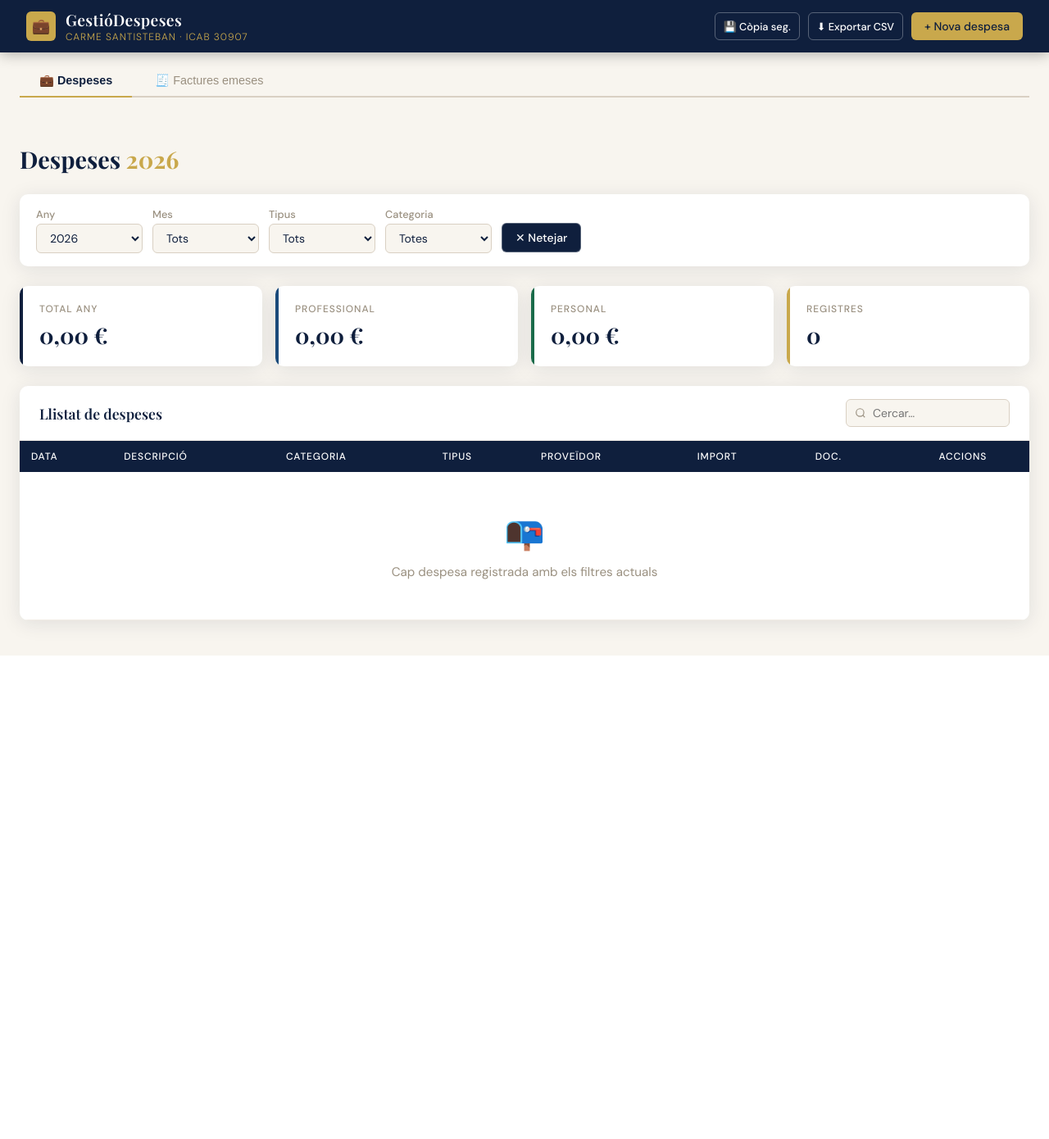
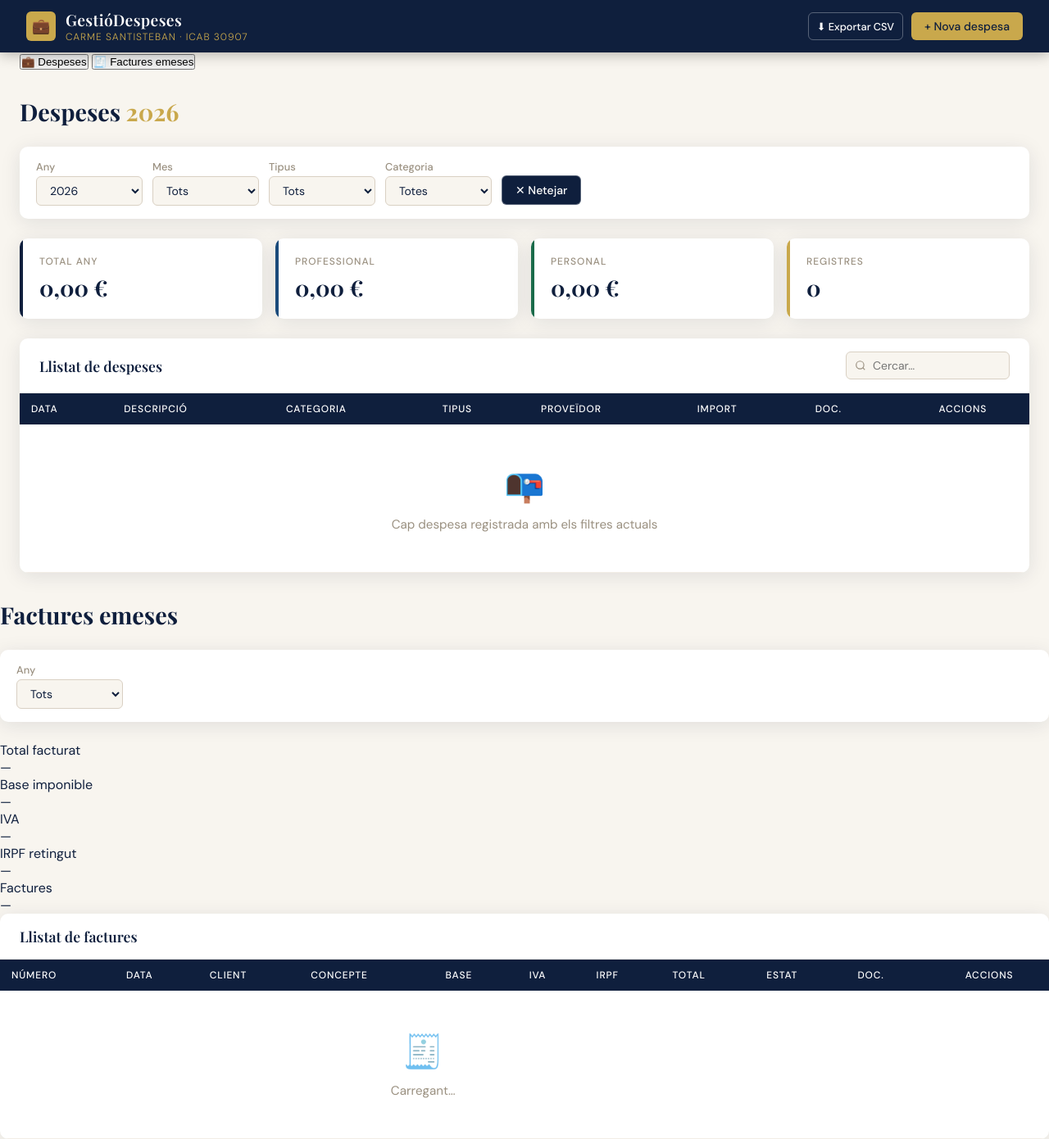
Before and after one commit to carme-santisteban/gestio-despeses-, a Flask app: page / in a window 1280 px wide. Shown: the whole page at 82% size. Before the commit the page ends 800 px from the top, so only its background shows below. Run offline with Flask 3, Linux system fonts and the light colour scheme; data that the repository does not hold is empty.

Commit message:
factures: estat i document adjunt

```diff
--- a/app.py
+++ b/app.py
@@ -287,6 +287,9 @@ class Factura(db.Model):
     iva_pct       = db.Column(db.Numeric(5, 2), default=21)
     irpf_pct      = db.Column(db.Numeric(5, 2), default=0)
     notes         = db.Column(db.Text)
+    estat         = db.Column(db.String(20), default='pendent')  # pendent / pagada / proforma
+    document_url  = db.Column(db.String(500))
+    document_nom  = db.Column(db.String(200))
     creat_el      = db.Column(db.DateTime, default=datetime.utcnow)
 
     @property
@@ -317,6 +320,9 @@ class Factura(db.Model):
             'irpf':          round(self.irpf, 2),
             'total':         round(self.total, 2),
             'notes':         self.notes or '',
+            'estat':         self.estat or 'pendent',
+            'document_url':  self.document_url or '',
+            'document_nom':  self.document_nom or '',
         }
 
 def generar_numero_factura(data):
@@ -338,7 +344,17 @@ def get_factures():
 
 @app.route('/api/factures', methods=['POST'])
 def create_factura():
-    data = request.json
+    fitxer = request.files.get('document')
+    data = request.form if fitxer else request.json or request.form
+    document_url = None
+    document_nom = None
+    if fitxer and fitxer.filename:
+        try:
+            result = cloudinary.uploader.upload(fitxer, resource_type='raw', folder='gestiodespeses/factures')
+            document_url = result.get('secure_url')
+            document_nom = fitxer.filename
+        except Exception as e:
+            pass
     try:
         data_factura = datetime.strptime(data['data'], '%Y-%m-%d').date()
         factura = Factura(
@@ -352,6 +368,9 @@ def create_factura():
             iva_pct       = float(data.get('iva_pct', 21)),
             irpf_pct      = float(data.get('irpf_pct', 0)),
             notes         = data.get('notes', ''),
+            estat         = data.get('estat', 'pendent'),
+            document_url  = document_url,
+            document_nom  = document_nom,
         )
         db.session.add(factura)
         db.session.commit()
@@ -363,7 +382,15 @@ def create_factura():
 @app.route('/api/factures/<int:id>', methods=['PUT'])
 def update_factura(id):
     factura = Factura.query.get_or_404(id)
-    data = request.json
+    fitxer = request.files.get('document')
+    data = request.form
+    if fitxer and fitxer.filename:
+        try:
+            result = cloudinary.uploader.upload(fitxer, resource_type='raw', folder='gestiodespeses/factures')
+            factura.document_url = result.get('secure_url')
+            factura.document_nom = fitxer.filename
+        except:
+            pass
     try:
         factura.data          = datetime.strptime(data['data'], '%Y-%m-%d').date()
         factura.client_nom    = data['client_nom']
@@ -374,6 +401,7 @@ def update_factura(id):
         factura.iva_pct       = float(data.get('iva_pct', 21))
         factura.irpf_pct      = float(data.get('irpf_pct', 0))
         factura.notes         = data.get('notes', '')
+        factura.estat         = data.get('estat', factura.estat)
         db.session.commit()
         return jsonify(factura.to_dict())
     except Exception as e:
@@ -395,10 +423,5 @@ def get_anys_factures():
     return jsonify([int(r.any) for r in anys])
 
 
-@app.route('/api/backup')
-def backup():
-    from datetime import datetime
-    return jsonify({'ok': True, 'data': datetime.now().strftime('%Y%m%d-%H%M')})
-
 if __name__ == '__main__':
     app.run(debug=True, port=5001)
--- a/templates/index.html
+++ b/templates/index.html
@@ -462,7 +462,6 @@
     </div>
   </div>
   <div class="header-actions">
-    <button class="btn btn-outline btn-sm" onclick="ferBackup()">💾 Còpia seg.</button>
     <button class="btn btn-outline btn-sm" id="btnExportCSV" onclick="exportarCSV()">⬇ Exportar CSV</button>
     <button class="btn btn-primary" id="btnNou" onclick="obrirModal()">+ Nova despesa</button>
   </div>
@@ -475,9 +474,9 @@
 <div class="container">
 
   <!-- Pestanyes -->
-  <div style="display:flex;gap:4px;padding:1rem 0 0;border-bottom:2px solid #d9d0c3;margin-bottom:1.5rem">
-    <button id="tabDespeses" onclick="canviarTab('despeses')" style="padding:10px 24px;border-radius:8px 8px 0 0;font-size:.9rem;font-weight:600;cursor:pointer;border:none;background:transparent;color:#0f1f3d;border-bottom:2px solid #c9a84c;margin-bottom:-2px">💼 Despeses</button>
-    <button id="tabFactures" onclick="canviarTab('factures')" style="padding:10px 24px;border-radius:8px 8px 0 0;font-size:.9rem;font-weight:500;cursor:pointer;border:none;background:transparent;color:#9a9080;border-bottom:2px solid transparent;margin-bottom:-2px">🧾 Factures emeses</button>
+  <div class="nav-tabs">
+    <button class="nav-tab actiu" id="tabDespeses" onclick="canviarTab('despeses')">💼 Despeses</button>
+    <button class="nav-tab" id="tabFactures" onclick="canviarTab('factures')">🧾 Factures emeses</button>
   </div>
 
   <!-- SECCIÓ DESPESES -->
@@ -564,7 +563,7 @@
   </div><!-- fi seccioDespeses -->
 
   <!-- SECCIÓ FACTURES -->
-  <div class="seccio" id="seccioFactures" style="display:none">
+  <div class="seccio" id="seccioFactures">
     <div class="page-header">
       <div class="page-title">Factures emeses <span id="anyFacturesActual"></span></div>
     </div>
@@ -578,12 +577,12 @@
       </div>
     </div>
 
-    <div style="background:white;border-radius:10px;padding:1.25rem 1.5rem;margin-bottom:1.5rem;box-shadow:0 4px 24px rgba(15,31,61,.10);display:grid;grid-template-columns:repeat(auto-fit,minmax(150px,1fr));gap:1.5rem">
-      <div style="display:flex;flex-direction:column;gap:4px"><div style="font-size:.72rem;text-transform:uppercase;letter-spacing:.08em;color:#9a9080;font-weight:500">Total facturat</div><div style="font-family:'Playfair Display',serif;font-size:1.4rem;font-weight:700;color:#0f1f3d" id="factTotal">—</div></div>
-      <div style="display:flex;flex-direction:column;gap:4px"><div style="font-size:.72rem;text-transform:uppercase;letter-spacing:.08em;color:#9a9080;font-weight:500">Base imponible</div><div style="font-family:'Playfair Display',serif;font-size:1.4rem;font-weight:700;color:#0f1f3d" id="factBase">—</div></div>
-      <div style="display:flex;flex-direction:column;gap:4px"><div style="font-size:.72rem;text-transform:uppercase;letter-spacing:.08em;color:#9a9080;font-weight:500">IVA</div><div style="font-family:'Playfair Display',serif;font-size:1.4rem;font-weight:700;color:#0f1f3d" id="factIva">—</div></div>
-      <div style="display:flex;flex-direction:column;gap:4px"><div style="font-size:.72rem;text-transform:uppercase;letter-spacing:.08em;color:#9a9080;font-weight:500">IRPF retingut</div><div style="font-family:'Playfair Display',serif;font-size:1.4rem;font-weight:700;color:#0f1f3d" id="factIrpf">—</div></div>
-      <div style="display:flex;flex-direction:column;gap:4px"><div style="font-size:.72rem;text-transform:uppercase;letter-spacing:.08em;color:#9a9080;font-weight:500">Factures</div><div style="font-family:'Playfair Display',serif;font-size:1.4rem;font-weight:700;color:#0f1f3d" id="factCount">—</div></div>
+    <div class="fact-resum">
+      <div class="fact-resum-item"><div class="fact-resum-label">Total facturat</div><div class="fact-resum-val" id="factTotal">—</div></div>
+      <div class="fact-resum-item"><div class="fact-resum-label">Base imponible</div><div class="fact-resum-val" id="factBase">—</div></div>
+      <div class="fact-resum-item"><div class="fact-resum-label">IVA</div><div class="fact-resum-val" id="factIva">—</div></div>
+      <div class="fact-resum-item"><div class="fact-resum-label">IRPF retingut</div><div class="fact-resum-val" id="factIrpf">—</div></div>
+      <div class="fact-resum-item"><div class="fact-resum-label">Factures</div><div class="fact-resum-val" id="factCount">—</div></div>
     </div>
 
     <div class="taula-wrapper">
@@ -602,6 +601,8 @@
               <th>IVA</th>
               <th>IRPF</th>
               <th>Total</th>
+              <th>Estat</th>
+              <th>Doc.</th>
               <th style="text-align:center">Accions</th>
             </tr>
           </thead>
@@ -1044,6 +1045,24 @@ function toast(msg, tipus='ok') {
           <label class="form-label">Total factura</label>
           <div class="form-control" id="ffTotal" style="background:var(--navy);color:var(--gold);font-family:var(--font-head);font-size:1.1rem;font-weight:700">0,00 €</div>
         </div>
+        <div class="form-grup">
+          <label class="form-label">Estat</label>
+          <select class="form-control" id="ffEstat">
+            <option value="pendent">⏳ Pendent de cobrament</option>
+            <option value="pagada">✅ Pagada</option>
+            <option value="proforma">📋 Proforma</option>
+          </select>
+        </div>
+        <div class="form-grup full">
+          <label class="form-label">Document adjunt (PDF)</label>
+          <div class="upload-zona" onclick="document.getElementById('ffDocument').click()">
+            <div>📎 Fes clic per adjuntar la factura en PDF</div>
+            <div class="upload-text">PDF fins a 10 MB</div>
+            <div class="upload-nom" id="ffNomDocument"></div>
+          </div>
+          <input type="file" id="ffDocument" accept=".pdf,.doc,.docx" onchange="document.getElementById('ffNomDocument').textContent = this.files[0]?.name || ''">
+          <div id="ffDocActual" style="font-size:.8rem;color:var(--gray-3);margin-top:4px"></div>
+        </div>
         <div class="form-grup full">
           <label class="form-label">Notes</label>
           <input type="text" class="form-control" id="ffNotes" placeholder="Observacions">
@@ -1057,17 +1076,6 @@ function toast(msg, tipus='ok') {
   </div>
 </div>
 <script>
-async function ferBackup() {
-  try {
-    const r = await fetch('/api/backup');
-    const d = await r.json();
-    if (d.ok) {
-      const cmd = "cd ~/Documents/gestiodespeses && git tag backup-" + d.data + " && git push --tags";
-      prompt("Copia aquesta comanda al Terminal:", cmd);
-    }
-  } catch(e) { toast("Error fent backup", "error"); }
-}
-
 // ─── FACTURES ─────────────────────────────────────────────────────────────────
 let factures = [];
 let facturaEdId = null;
@@ -1146,6 +1154,8 @@ function renderFactures(llista) {
       <td style="font-size:.85rem;color:var(--blue)">${formatImport(f.iva)} <span style="color:var(--gray-3)">(${f.iva_pct}%)</span></td>
       <td style="font-size:.85rem;color:var(--red)">${f.irpf > 0 ? '-' + formatImport(f.irpf) : '—'} <span style="color:var(--gray-3)">${f.irpf_pct > 0 ? '('+f.irpf_pct+'%)' : ''}</span></td>
       <td class="import-cell">${formatImport(f.total)}</td>
+      <td><span style="padding:3px 9px;border-radius:20px;font-size:.72rem;font-weight:600;${f.estat==='pagada'?'background:#e6f4ee;color:#1a6b4a':f.estat==='proforma'?'background:#e8f0fb;color:#1a4a7a':'background:#fff3e0;color:#e65100'}">${f.estat==='pagada'?'✅ Pagada':f.estat==='proforma'?'📋 Proforma':'⏳ Pendent'}</span></td>
+      <td>${f.document_url ? `<a href="${f.document_url}" target="_blank" style="color:var(--blue);font-size:.8rem">📎 ${esc(f.document_nom||'Doc')}</a>` : '—'}</td>
       <td class="accions">
         <button class="btn btn-sm btn-outline" style="background:var(--navy);color:white" onclick="editarFactura(${f.id})" title="Editar">✏️</button>
         <button class="btn btn-sm btn-danger" onclick="eliminarFactura(${f.id})" title="Eliminar">🗑</button>
@@ -1175,6 +1185,10 @@ function obrirModalFactura(f = null) {
   document.getElementById('ffIva').value = f ? f.iva_pct : 21;
   document.getElementById('ffIrpf').value = f ? f.irpf_pct : 0;
   document.getElementById('ffNotes').value = f ? f.notes : '';
+  document.getElementById('ffEstat').value = f ? f.estat : 'pendent';
+  document.getElementById('ffNomDocument').textContent = '';
+  document.getElementById('ffDocument').value = '';
+  document.getElementById('ffDocActual').innerHTML = f && f.document_url ? `Document actual: <a href="${f.document_url}" target="_blank" style="color:var(--blue)">${f.document_nom||'veure'}</a>` : '';
   calcularTotals();
   document.getElementById('modalFacturaOverlay').classList.add('actiu');
 }
@@ -1196,24 +1210,26 @@ async function guardarFactura() {
   btn.disabled = true;
   btn.innerHTML = '<span class="spinner"></span> Guardant…';
 
-  const payload = {
-    data, client_nom,
-    client_nif: document.getElementById('ffClientNif').value,
-    client_adreca: document.getElementById('ffClientAdreca').value,
-    concepte,
-    base: parseFloat(base),
-    iva_pct: parseFloat(document.getElementById('ffIva').value) || 0,
-    irpf_pct: parseFloat(document.getElementById('ffIrpf').value) || 0,
-    notes: document.getElementById('ffNotes').value,
-  };
+  const fd = new FormData();
+  fd.append('data', data);
+  fd.append('client_nom', client_nom);
+  fd.append('client_nif', document.getElementById('ffClientNif').value);
+  fd.append('client_adreca', document.getElementById('ffClientAdreca').value);
+  fd.append('concepte', concepte);
+  fd.append('base', parseFloat(base));
+  fd.append('iva_pct', parseFloat(document.getElementById('ffIva').value) || 0);
+  fd.append('irpf_pct', parseFloat(document.getElementById('ffIrpf').value) || 0);
+  fd.append('notes', document.getElementById('ffNotes').value);
+  fd.append('estat', document.getElementById('ffEstat').value);
+  const fitxerF = document.getElementById('ffDocument').files[0];
+  if (fitxerF) fd.append('document', fitxerF);
 
   try {
     const url = facturaEdId ? `/api/factures/${facturaEdId}` : '/api/factures';
     const method = facturaEdId ? 'PUT' : 'POST';
     const r = await fetch(url, {
       method,
-      headers: {'Content-Type': 'application/json'},
-      body: JSON.stringify(payload)
+      body: fd
     });
     if (!r.ok) throw new Error();
     toast(facturaEdId ? 'Factura actualitzada ✓' : 'Factura creada ✓', 'ok');
```
